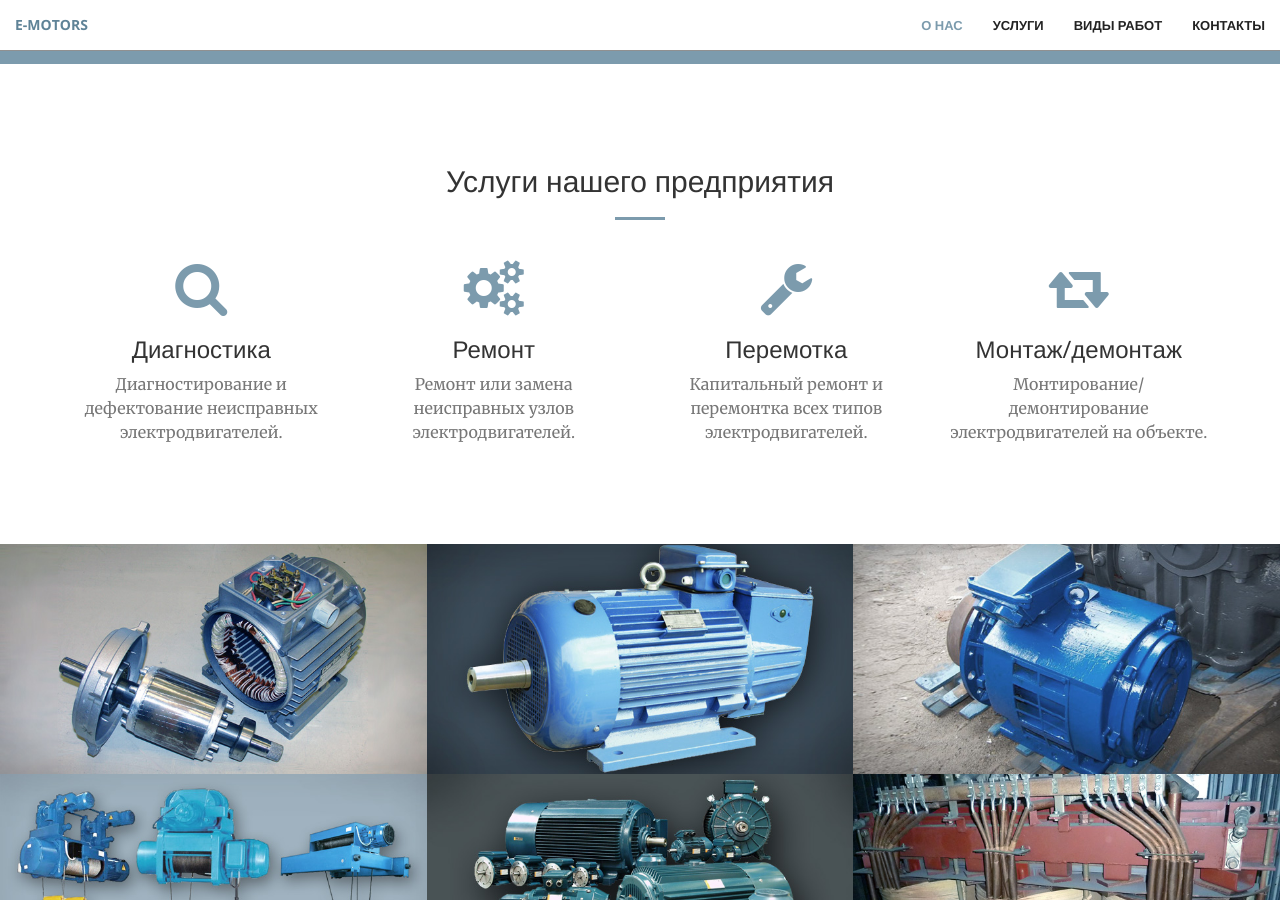
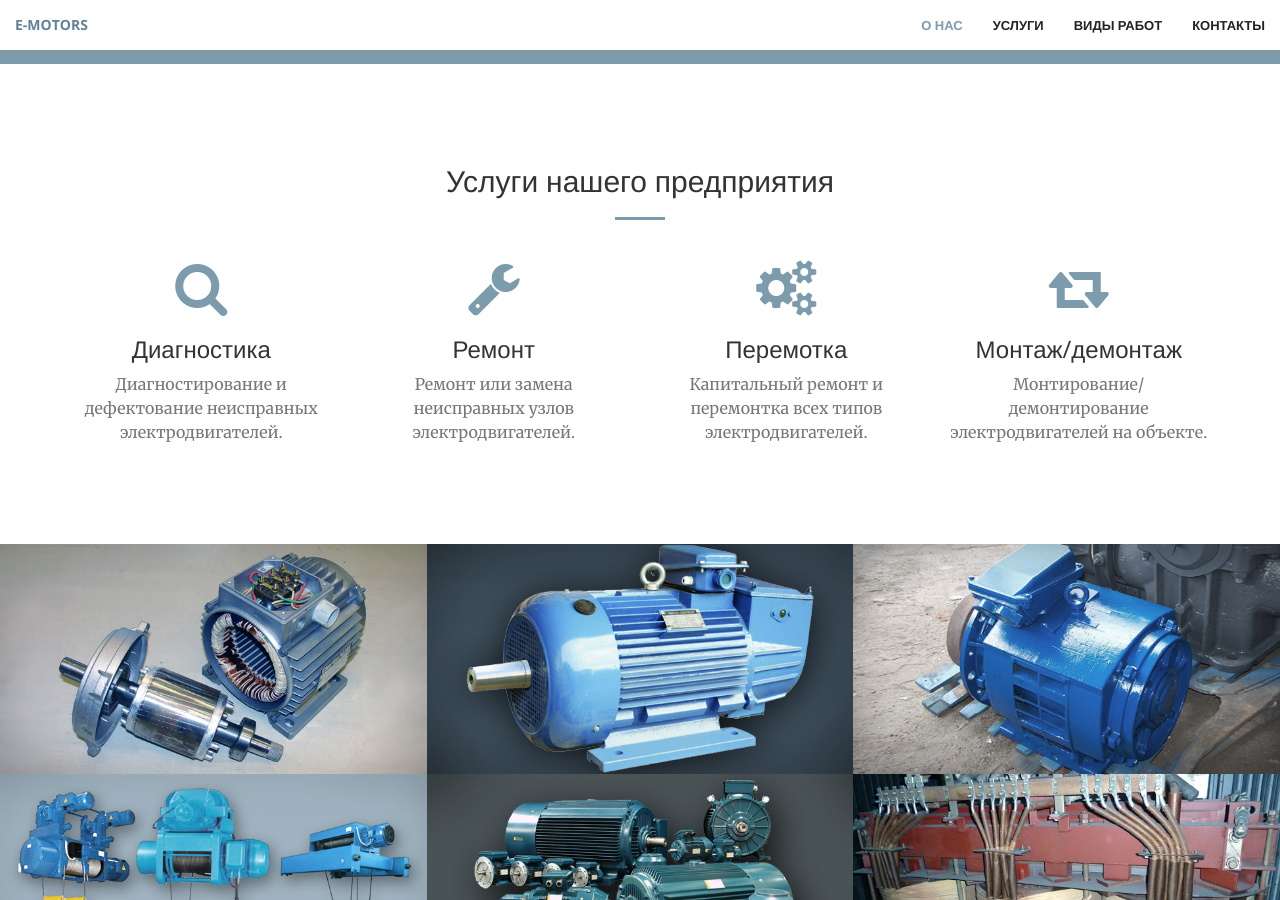
Before and after one commit to Magnum800/e-motors, a Jekyll site: the page built from index.html, in a window 1280 px wide and 900 px high, scrolled down 1326 px. Built offline with Jekyll 4.4.1, drawn with Linux system fonts in a browser that asks for light colours.

Commit message:
Update services.html

```diff
--- a/_includes/services.html
+++ b/_includes/services.html
@@ -18,14 +18,14 @@
             </div>
             <div class="col-lg-3 col-md-6 text-center">
                 <div class="service-box">
-                    <i class="fa fa-4x fa-cogs wow bounceIn text-primary" data-wow-delay=".1s"></i>
+                    <i class="fa fa-4x fa-wrench wow bounceIn text-primary" data-wow-delay=".1s"></i>
                     <h3>Ремонт</h3>
                     <p class="text-muted">Ремонт или замена неисправных узлов электродвигателей.</p>
                 </div>
             </div>
             <div class="col-lg-3 col-md-6 text-center">
                 <div class="service-box">
-                    <i class="fa fa-4x fa-wrench wow bounceIn text-primary" data-wow-delay=".2s"></i>
+                    <i class="fa fa-4x fa-cogs wow bounceIn text-primary" data-wow-delay=".2s"></i>
                     <h3>Перемотка</h3>
                     <p class="text-muted">Капитальный ремонт и перемонтка всех типов электродвигателей.</p>
                 </div>
```
